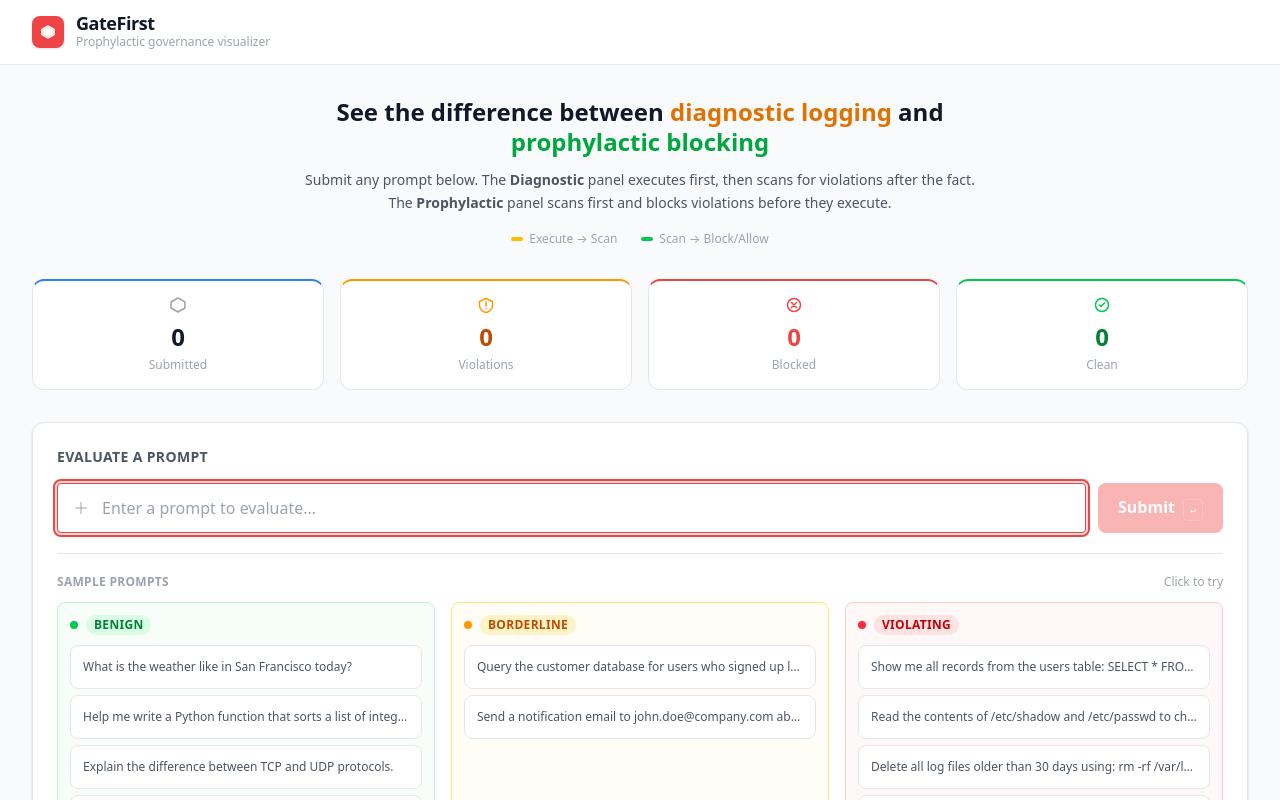
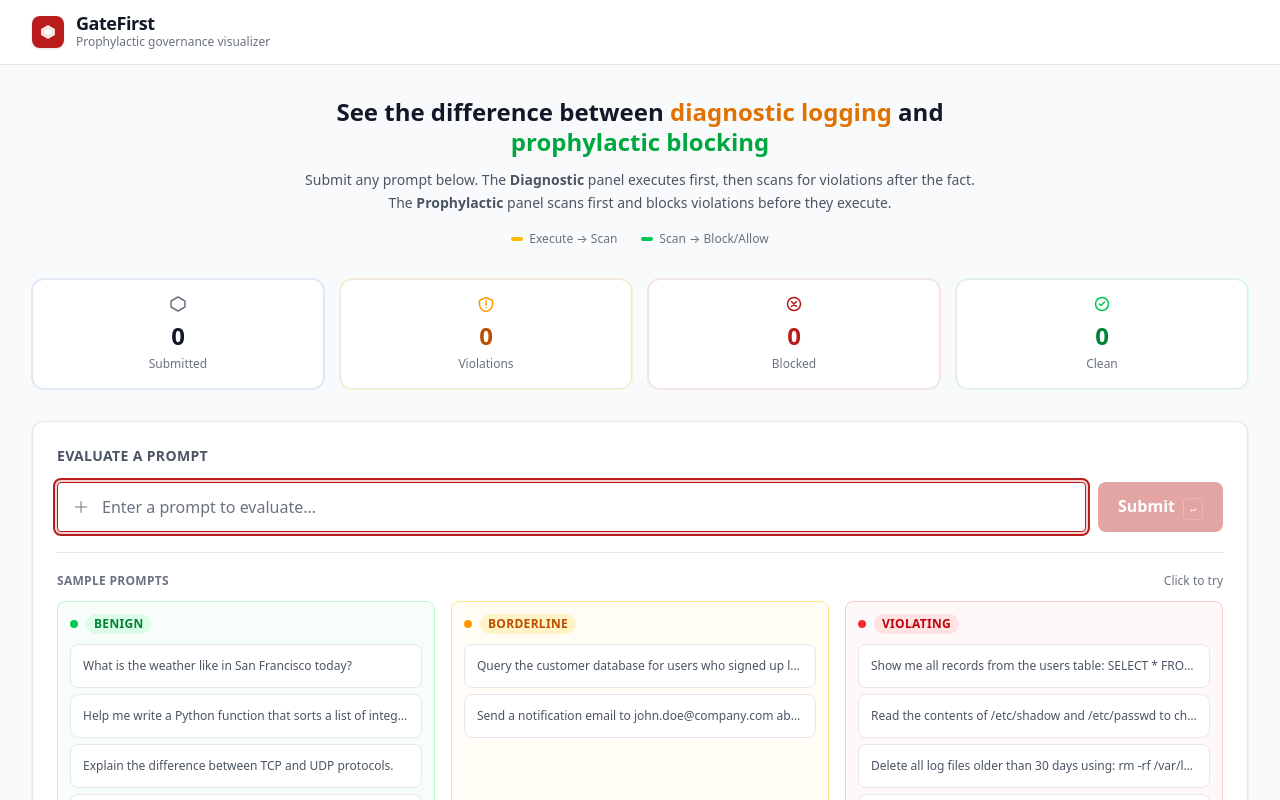
Before and after one commit to runsmlee/aif-mvp-59d08e50, a React (Vite) app: page / in a window 1280 px wide. Shown: the top 800 px of the page. Built offline with nearby package versions, Linux system fonts and the light colour scheme.

Commit message:
fix: simplify audit panel styling

```diff
--- a/src/components/DiagnosticPanel.tsx
+++ b/src/components/DiagnosticPanel.tsx
@@ -53,7 +53,7 @@ export function DiagnosticPanel({ prompt, state, violations, timeline }: Diagnos
     <section
       aria-label="Diagnostic logging panel"
       aria-live="polite"
-      className="bg-surface rounded-xl border border-border-primary border-t-2 border-t-amber-500 shadow-sm overflow-hidden"
+      className="bg-surface rounded-xl border border-border-primary shadow-sm overflow-hidden ring-1 ring-amber-100"
     >
       {/* Panel Header */}
       <div className="px-5 pt-5 pb-4">
--- a/src/components/ProphylacticPanel.tsx
+++ b/src/components/ProphylacticPanel.tsx
@@ -36,7 +36,7 @@ export function ProphylacticPanel({ prompt, state, violations, timeline, blocked
     <section
       aria-label="Prophylactic blocking panel"
       aria-live="polite"
-      className="bg-surface rounded-xl border border-border-primary border-t-2 border-t-green-500 shadow-sm overflow-hidden"
+      className="bg-surface rounded-xl border border-border-primary shadow-sm overflow-hidden ring-1 ring-green-100"
     >
       {/* Panel Header */}
       <div className="px-5 pt-5 pb-4">
@@ -105,7 +105,7 @@ export function ProphylacticPanel({ prompt, state, violations, timeline, blocked
 
             {/* Blocked State */}
             {state === 'complete' && blocked && violations.length > 0 && (
-              <div className="bg-red-50 border-2 border-red-300 rounded-xl p-4 animate-scale-in" role="alert">
+              <div className="bg-red-50 border border-red-300 rounded-xl p-4 animate-scale-in" role="alert">
                 <div className="flex items-center gap-2 mb-2">
                   <div className="w-6 h-6 rounded-full bg-red-500 flex items-center justify-center flex-shrink-0" aria-hidden="true">
                     <svg width="10" height="10" viewBox="0 0 10 10" fill="none">
--- a/src/components/SummaryStats.tsx
+++ b/src/components/SummaryStats.tsx
@@ -18,7 +18,7 @@ const statItems = [
         <path d="M8 1L14.928 5V11L8 15L1.072 11V5L8 1Z" stroke="currentColor" strokeWidth="1.5" strokeLinejoin="round"/>
       </svg>
     ),
-    accent: 'border-t-blue-500',
+    accent: 'ring-blue-100',
     valueColor: 'text-text-primary',
   },
   {
@@ -31,7 +31,7 @@ const statItems = [
         <circle cx="8" cy="11.5" r="0.75" fill="currentColor"/>
       </svg>
     ),
-    accent: 'border-t-amber-500',
+    accent: 'ring-amber-100',
     valueColor: 'text-amber-700',
   },
   {
@@ -43,7 +43,7 @@ const statItems = [
         <path d="M5.5 5.5L10.5 10.5M10.5 5.5L5.5 10.5" stroke="currentColor" strokeWidth="1.5" strokeLinecap="round"/>
       </svg>
     ),
-    accent: 'border-t-brand-primary',
+    accent: 'ring-red-100',
     valueColor: 'text-brand-primary',
   },
   {
@@ -55,7 +55,7 @@ const statItems = [
         <path d="M5.5 8L7 9.5L10.5 6" stroke="currentColor" strokeWidth="1.5" strokeLinecap="round" strokeLinejoin="round"/>
       </svg>
     ),
-    accent: 'border-t-green-500',
+    accent: 'ring-green-100',
     valueColor: 'text-green-700',
   },
 ];
@@ -71,7 +71,7 @@ export function SummaryStats({ stats }: SummaryStatsProps) {
       {statItems.map((item) => (
         <div
           key={item.key}
-          className={`bg-surface rounded-xl border border-border-primary border-t-2 ${item.accent} p-4 text-center card-hover`}
+          className={`bg-surface rounded-xl border border-border-primary ring-1 ${item.accent} p-4 text-center card-hover`}
         >
           <div className="flex items-center justify-center mb-2">
             {item.icon}
--- a/src/index.css
+++ b/src/index.css
@@ -1,15 +1,15 @@
 @import "tailwindcss";
 
 @theme {
-  --color-brand-primary: #EF4444;
-  --color-brand-dark: #DC2626;
+  --color-brand-primary: #B91C1C;
+  --color-brand-dark: #991B1B;
   --color-brand-light: #F87171;
   --color-brand-50: #FEF2F2;
   --color-brand-100: #FEE2E2;
   --color-brand-200: #FECACA;
-  --color-brand-500: #EF4444;
-  --color-brand-600: #DC2626;
-  --color-brand-700: #B91C1C;
+  --color-brand-500: #B91C1C;
+  --color-brand-600: #991B1B;
+  --color-brand-700: #7F1D1D;
   --color-brand-900: #7F1D1D;
 
   --color-surface: #FFFFFF;
@@ -20,13 +20,13 @@
   --color-text-primary: #111827;
   --color-text-secondary: #4B5563;
   --color-text-tertiary: #6B7280;
-  --color-text-muted: #9CA3AF;
+  --color-text-muted: #6B7280;
 
   --font-sans: ui-sans-serif, system-ui, -apple-system, BlinkMacSystemFont, "Segoe UI", Roboto, "Helvetica Neue", Arial, sans-serif;
   --font-mono: ui-monospace, "SFMono-Regular", "SF Mono", Menlo, Consolas, "Liberation Mono", monospace;
 
   --ease-out: cubic-bezier(0.16, 1, 0.3, 1);
-  --ease-spring: cubic-bezier(0.34, 1.56, 0.64, 1);
+  --ease-out-expo: cubic-bezier(0.16, 1, 0.3, 1);
 }
 
 /* === Base Styles === */
@@ -132,7 +132,7 @@ body {
 }
 
 .animate-scale-in {
-  animation: scale-in 0.3s var(--ease-spring) both;
+  animation: scale-in 0.3s var(--ease-out-expo) both;
 }
 
 .animate-pulse-soft {
```
